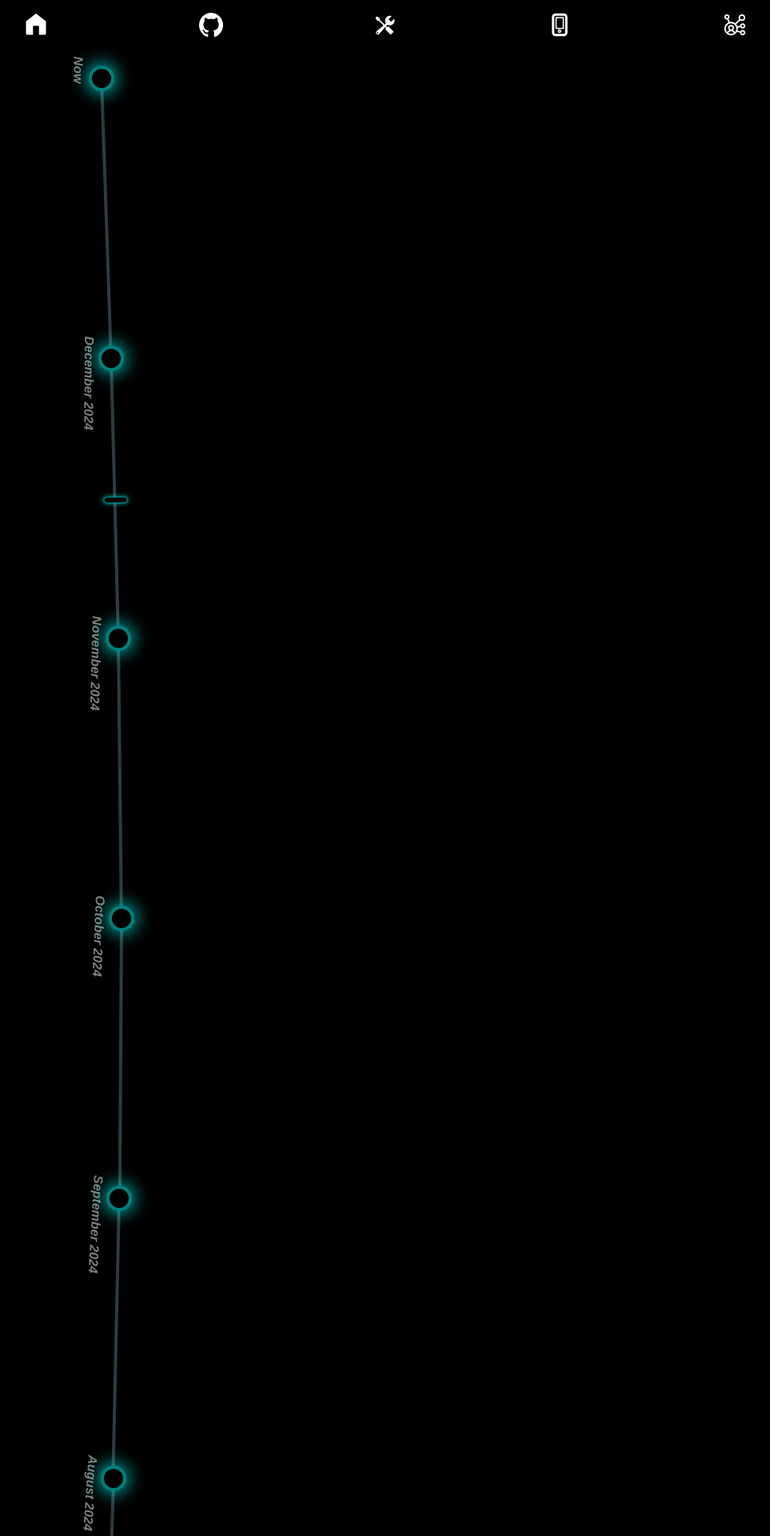
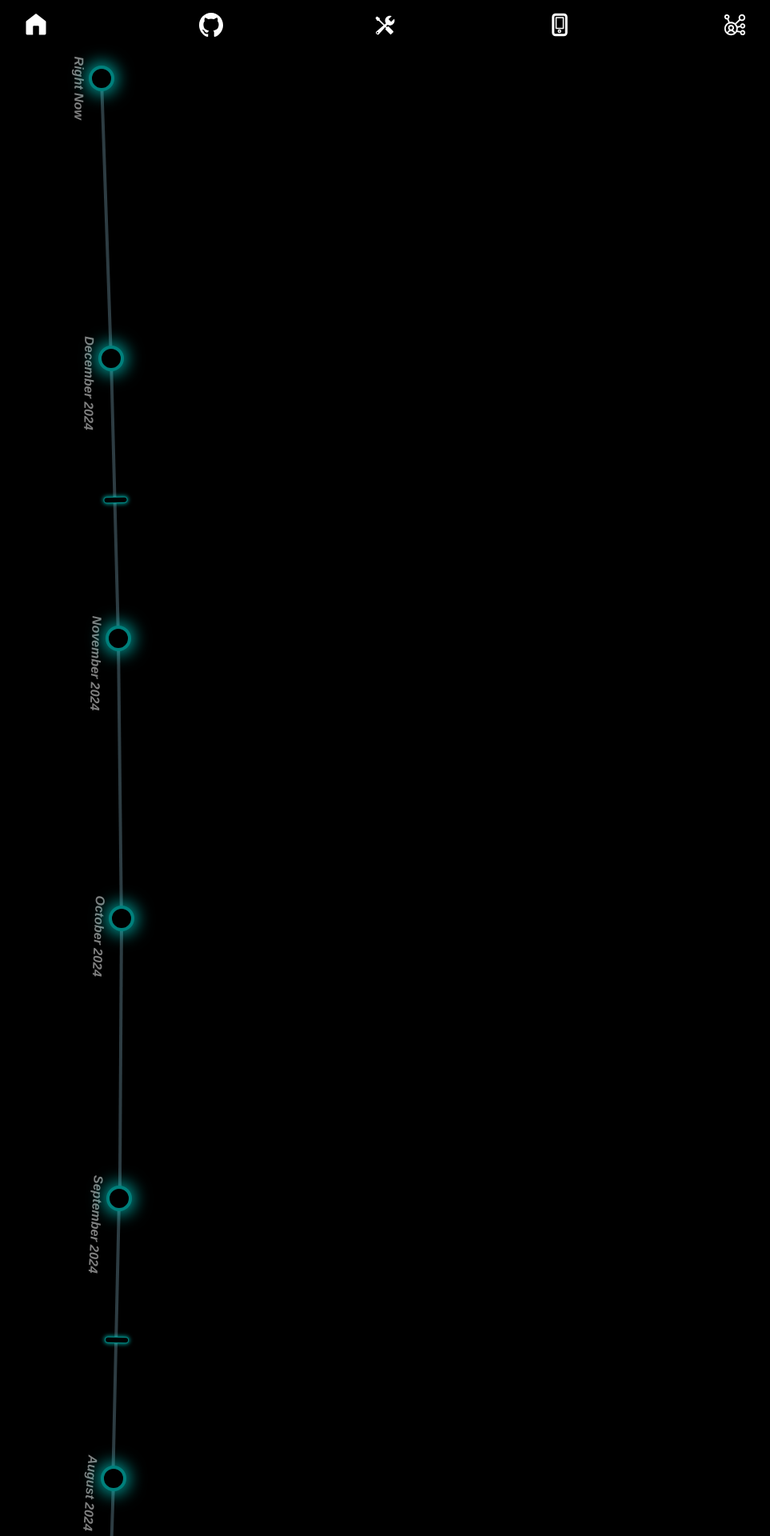
Before and after one commit to JBassard97/new-portfolio, a Next.js app: page /journeys in a window 1280 px wide. Shown: the top 1920 px of the page at 80% size, without its empty margins (158-1121 px from the left). Built offline with nearby package versions, Linux system fonts and the light colour scheme; a web font is replaced by a local one.

Commit message:
I think the adding data part of timelineData is done, I'm struggling to find more stuff lol

```diff
--- a/app/api/timelineData/timelineData.json
+++ b/app/api/timelineData/timelineData.json
@@ -1,19 +1,19 @@
 [
   {
-    "dateString": "Now",
-    "main_event": "fuck me",
+    "dateString": "Right Now",
+    "main_event": "<h2>Continuing to Grow and Market Myself</h2>",
     "logs": []
   },
   {
     "dateString": "December 2024",
-    "main_event": "fill later",
+    "main_event": "<h2>Created new-portfolio</h2><p class='header-desc'>You're Here!</p>",
     "logs": [
       "<h2>Created autoCommit</h2><p class='header-desc'>An Experiment With GitHub Actions</p><img src='/projectImages/autocommit.png'/><p><a href='/projects/autoCommit'>View my Project Here</a></p>"
     ]
   },
   {
     "dateString": "November 2024",
-    "main_event": "fill my ass",
+    "main_event": "<h2>Learned the Basics of C++</h2><img src='/cplusplus.svg'/>",
     "logs": []
   },
   {
@@ -23,22 +23,25 @@
   },
   {
     "dateString": "September 2024",
-    "main_event": "fill la",
-    "logs": []
+    "main_event": "<h2>Began working on Cool2Code</h2><p class='header-desc'>A YouTube Channel Focused on Teaching Web Development</p><img src='/cool2code.png'/>",
+    "logs": ["<h2>Learned the Basics of C</h2><img src='/c.svg'/>"]
   },
   {
     "dateString": "August 2024",
     "main_event": "<h2>Created TellMeAbout</h2><p class='header-desc'>An NPM Package That Tells You Everything About A Value</p><p><a href='https://github.com/JBassard97/TellMeAbout'>View my Project Here</a></p>",
-    "logs": ["<h2>Learned the Basics of Java</h2>"]
+    "logs": ["<h2>Learned the Basics of Java</h2><img src='/java.svg'/>"]
   },
   {
     "dateString": "July 2024",
     "main_event": "<h2>The Bad Month</h2><p>I'm goint to level with you: July of 2024 was not a good month for me.</p><p>This is made clear by my lack of <a href='/github'>contributions</a> for July</p><p>I had recently lost my day job, and was scrambling to find a new one that met the previous one's pay.</p><p>Additionally, this month was the two year anniversary of my mother's passing, which certainly didn't help.</p>",
-    "logs": []
+    "logs": [
+      "<h2>Created YesChef</h2><p class='header-desc'>The Only Scheduling App You'll Ever Need For Your Business</p><img src='/projectImages/YesChef.png'/><p><a href='/projects/YesChef'>View my Project Here</a></p>",
+      "<h2>Learned the Basics of Svelte</h2><img src='/svelte.svg'/>"
+    ]
   },
   {
     "dateString": "June 2024",
-    "main_event": "<h2>Created booklist</h2><p class='header-desc'>A React App to Help My Wife Keep Track of Doctoral Readings</p><p><a href='https://github.com/JBassard97/booklist' target='_blank'>View my Project Here</a></p>",
+    "main_event": "<h2>Created booklist</h2><p class='header-desc'>A React App to Help a Doctoral Student Keep Track of Her Books</p><p><a href='https://github.com/JBassard97/booklist' target='_blank'>View my Project Here</a></p>",
     "logs": [
       "<h2>Created ButtonSynth</h2><p class='header-desc'>The Instrument That Goes With You</p><img src='/projectImages/synth.png'/><p><a href='/projects/ButtonSynth'>View my Project Here</a></p>"
     ]
@@ -55,7 +58,8 @@
     "main_event": "<h2>Created Next_Hang_Man</h2><p class='header-desc'>A Game That Works Your Brain</p><img src='/projectImages/hangman.png'/><p><a href='/projects/Next_Hang_Man'>View my Project Here</a></p>",
     "logs": [
       "<h2>Bootcamp Project 3</h2><p class='header-desc'>Interactive MERN Stack Single-Page Application</p><img src='/projectImages/PollR_Screenshot.png'/><p>The following conditions were to be met in this project's MVP:</p><ul><li>Use React for the Front End</li><li>Use GraphQL with a Node.js and Express.js server.</li><li>Use queries and mutations for retrieving, adding, updating, and deleting data.</li><li>Be deployed using Render (with data).</li><li>Include authentication (JWT).</li><li>Have a polished, responsive, interactive UI.</li></ul><p><a href='/projects/PollR'>View our Project Here</a></p>",
-      "<h2>Created DokePex</h2><p class='header-desc'>An Homage to a Childhood Classic</p><img src='/projectImages/dokepex.png'/><p><a href='/projects/DokePex'>View my Project Here</a></p>"
+      "<h2>Created DokePex</h2><p class='header-desc'>An Homage to a Childhood Classic</p><img src='/projectImages/dokepex.png'/><p><a href='/projects/DokePex'>View my Project Here</a></p>",
+      "<h2>Learned the Basics of PHP</h2><img src='/php.svg'/>"
     ]
   },
   {
--- a/app/components/ProjectCard/ProjectCard.css
+++ b/app/components/ProjectCard/ProjectCard.css
@@ -232,7 +232,7 @@
 }
 
 /* Small Screens */
-@media screen and (max-width: 640px) {
+@media screen and (max-width: 660px) {
   .project {
     flex-direction: column;
     justify-content: center;
--- a/app/journeys/journeys-page.css
+++ b/app/journeys/journeys-page.css
@@ -157,6 +157,7 @@
 
 .selected-text img {
   width: 100%;
+  max-width: 18rem;
   min-height: 5rem;
   margin-top: 0.5rem;
   max-height: 20rem;
@@ -178,7 +179,7 @@
 }
 
 .selected-text h2 {
-  line-height: 10px;
+  line-height: 20px;
   margin-top: 0.5rem;
 }
 
@@ -205,5 +206,5 @@
 .selected-text-container.fade-out {
   opacity: 0;
   transform: translateX(2rem);
-  transition: opacity 0.3s ease, transform 0.3s ease; /* Ensure 0.5s matches the timeout */
+  transition: opacity 0.4s ease, transform 0.4s ease; /* Ensure 0.5s matches the timeout */
 }
--- a/app/journeys/page.tsx
+++ b/app/journeys/page.tsx
@@ -46,15 +46,33 @@ const Journeys = () => {
   const markRefs = useRef<(HTMLDivElement | null)[][]>([]);
 
   const handleSelection = (text: string) => {
+    const container = document.querySelector(".selected-text-container");
+
+    // Temporarily remove the class to force re-trigger animation
+    if (container && container instanceof HTMLElement) {
+      container.classList.remove("visible", "fade-out");
+      // Trigger reflow (forces browser to reset animation)
+      void container.offsetWidth;
+    }
+
     if (selectedText === text) {
       setIsFadingOut(true); // Start fading out
       setTimeout(() => {
         setSelectedText(null); // Clear text after fade-out
         setIsFadingOut(false); // Reset fade-out state
-      }, 100); // Adjust timeout to match the fade-out duration in CSS
+      }, 250); // Match the fade-out duration in CSS
     } else {
-      setSelectedText(text); // Update text immediately for selection
-      setIsFadingOut(false); // Ensure fade-out is reset
+      setIsFadingOut(true); // Start fading out of current text
+      setTimeout(() => {
+        setSelectedText(text); // Change content after fade-out
+        setIsFadingOut(false); // Reset fade-out state
+      }, 250); // Delay update to match fade-out duration
+    }
+
+    if (container) {
+      setTimeout(() => {
+        container.classList.add("visible");
+      }, 250); // Add back the class after a brief delay
     }
   };
 
```
Also changed, not shown: public/cool2code.png (added).
